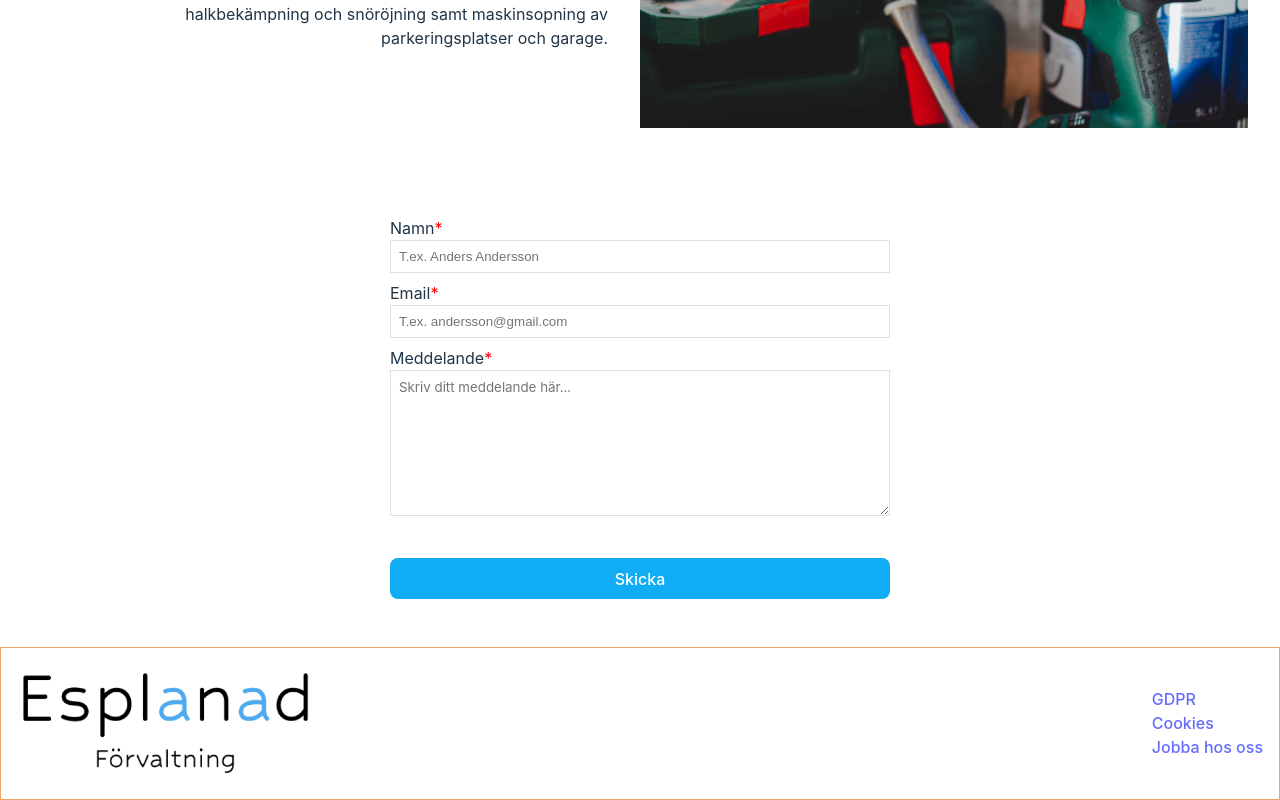
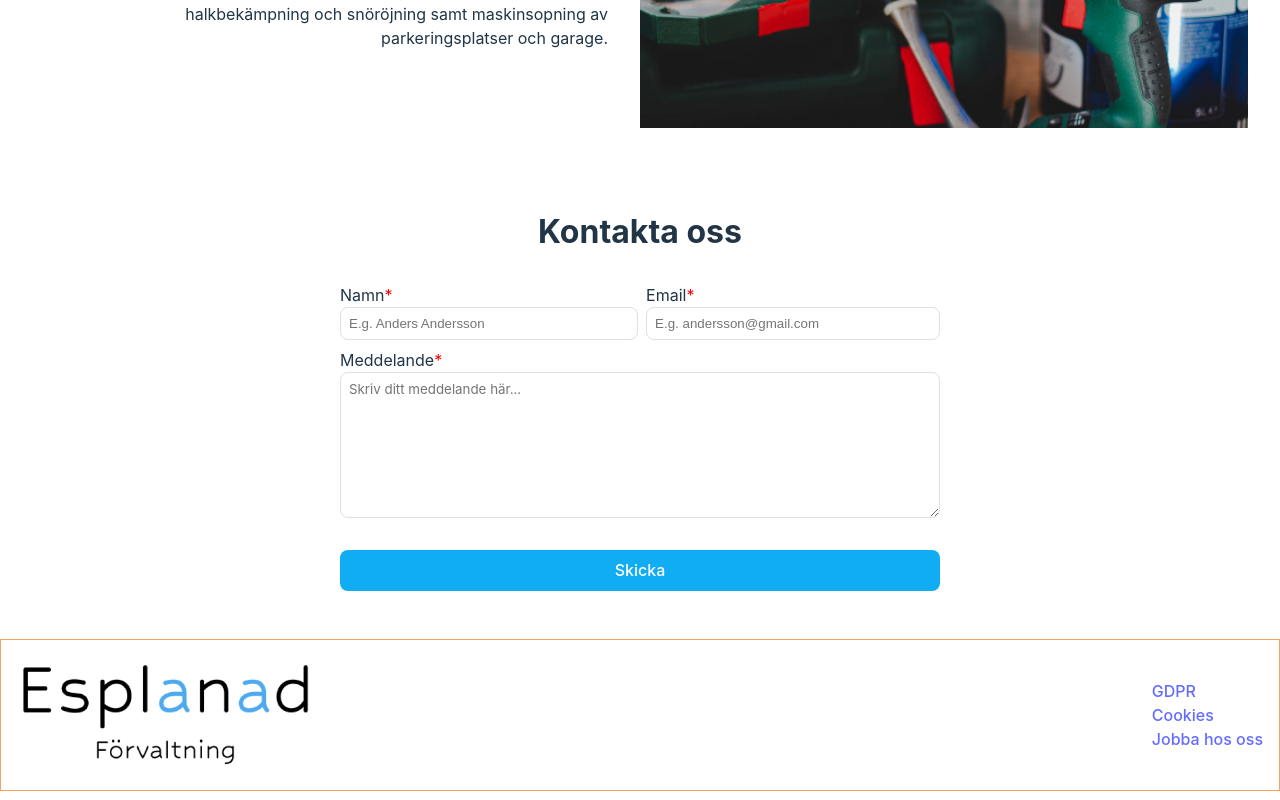
Before and after one commit to FredrikRidderfalk/esplanad-website-vite, a React (Vite) app: page / in a window 1280 px wide. Shown: the part 1855-2655 px from the top of the page. Built offline with nearby package versions, Linux system fonts and the light colour scheme; a web font is replaced by a local one.

Commit message:
style: add flex grow to contact form

```diff
--- a/src/Home.css
+++ b/src/Home.css
@@ -107,6 +107,52 @@ section {
   -webkit-text-fill-color: transparent;
 } */
 
+/* Contact */
+.contact-form {
+  margin-block: 3rem;
+  text-align: center;
+}
+.container__contact {
+  display: flex;
+  flex-wrap: wrap;
+  gap: 0.5rem;
+  text-align: start;
+  max-width: 600px;
+  margin: 0 auto;
+}
+.container__contact div {
+  min-width: 200px;
+  flex-grow: 1;
+}
+.container__contact input,
+.container__contact textarea {
+  width: 100%;
+  padding: 0.5rem;
+  border: 1px solid #e0e0e0;
+  border-radius: 8px;
+}
+.container__contact label {
+  margin-top: 0.5rem;
+}
+.container__contact span {
+  color: #f00;
+  margin-right: 0.125rem;
+}
+.container__contact button {
+  background-color: #10acf4;
+  color: #fff;
+  width: 100%;
+}
+.input-error {
+  font-size: 0.75rem;
+  color: #f00;
+  font-style: italic;
+  margin: 0;
+}
+.input-error-placeholder {
+  visibility: hidden;
+}
+
 /* Media queries */
 @media screen and (min-width: 600px) {
   section {
@@ -118,39 +164,6 @@ section {
   .hero-content {
     max-width: 50%;
   }
-}
-
-/* Contact */
-.contact-form {
-  margin-block: 3rem;
-}
-.container__name-email-message input,
-.container__name-email-message textarea {
-  width: 100%;
-  padding: 0.5rem;
-  border: 1px solid #e0e0e0;
-}
-.container__name-email-message label {
-  margin-top: 0.5rem;
-}
-.container__name-email-message span {
-  color: #f00;
-  margin-right: 0.125rem;
-}
-.container__name-email-message button {
-  background-color: #10acf4;
-  color: #fff;
-  margin-top: 1.5rem;
-  width: 100%;
-}
-.input-error {
-  font-size: 0.75rem;
-  color: #f00;
-  font-style: italic;
-  margin: 0;
-}
-.input-error-placeholder {
-  visibility: hidden;
 }
 
 @media screen and (min-width: 800px) {
@@ -195,17 +208,4 @@ section {
     flex-direction: column;
     justify-content: center;
   }
-
-  /* Contact */
-  .container__name-email-message {
-    display: flex;
-    flex-direction: column;
-    justify-content: start;
-    align-items: start;
-    max-width: 500px;
-    margin: 0 auto;
-  }
-  /* .container__name-email-message input {
-    max-width: 500px;
-  } */
 }
--- a/src/Home.tsx
+++ b/src/Home.tsx
@@ -97,20 +97,33 @@ function Home() {
       </section>
 
       <section className="contact-form">
+        <h2>Kontakta oss</h2>
+
         <form action="submit">
-          <div className="container__name-email-message">
+          <div className="container__contact">
+            <div>
               <label htmlFor="name">
                 Namn<span>*</span>
               </label>
-            <input id="name" type="text" placeholder="T.ex. Anders Andersson" />
+              <input
+                id="name"
+                type="text"
+                placeholder="E.g. Anders Andersson"
+              />
+            </div>
+
+            <div>
               <label htmlFor="email">
                 Email<span>*</span>
               </label>
               <input
                 id="email"
                 type="text"
-              placeholder="T.ex. andersson@gmail.com"
+                placeholder="E.g. andersson@gmail.com"
               />
+            </div>
+
+            <div>
               <label htmlFor="message">
                 Meddelande<span>*</span>
               </label>
@@ -129,6 +142,7 @@ function Home() {
                   * Max längd på meddelandet är 1000 tecken.
                 </p>
               )}
+            </div>
             <button type="submit">Skicka</button>
           </div>
         </form>
```
Lines whose indentation alone changed are shown as unchanged.
